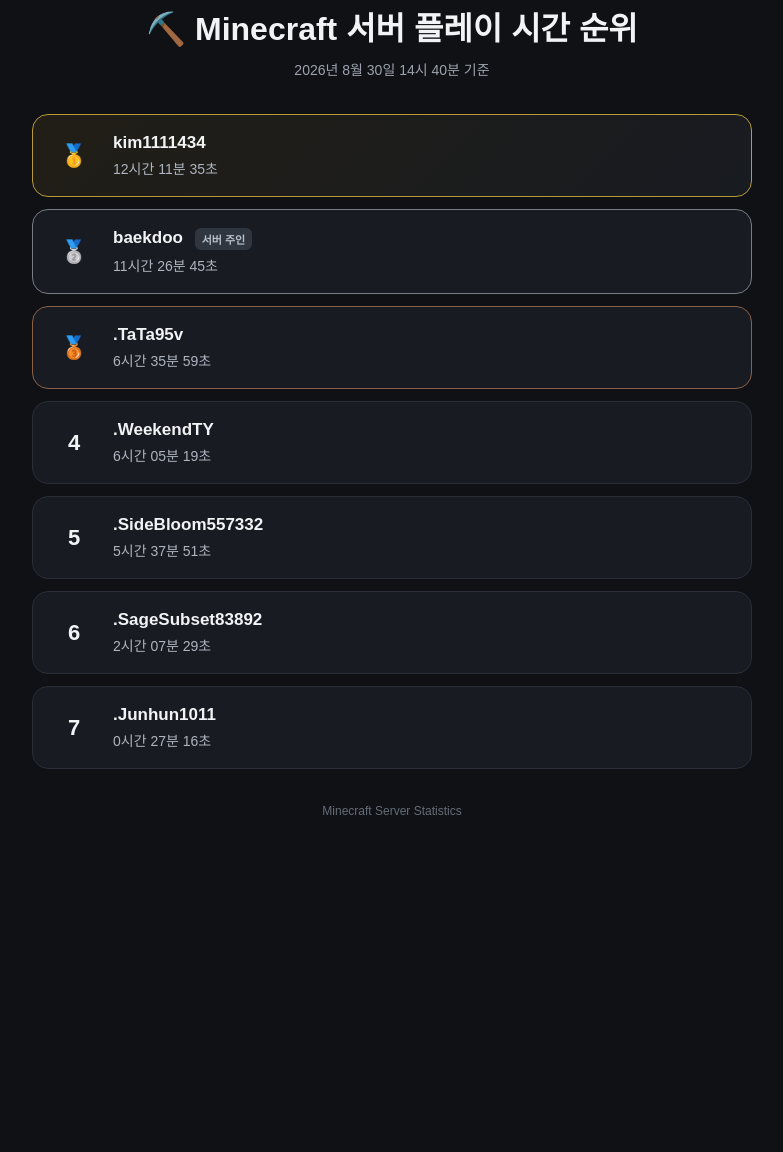
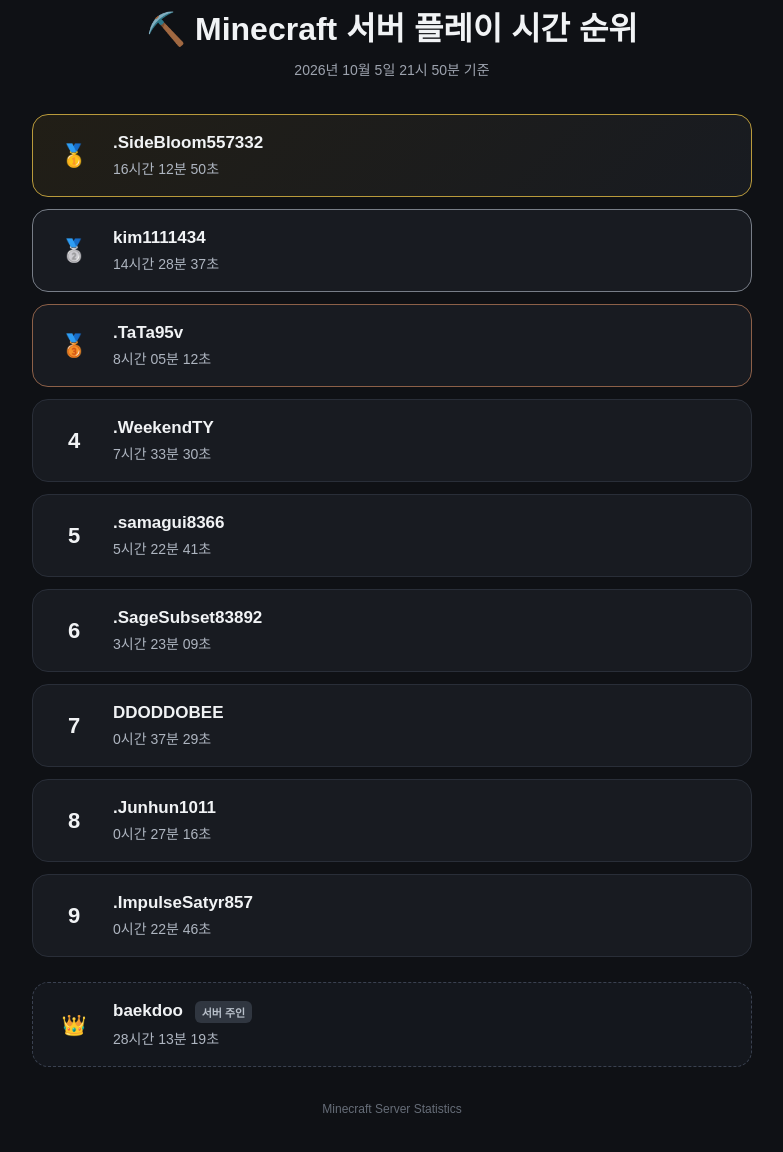
Before and after one commit to baekdoovm/baekdoovm.github.io, a plain HTML site: page main.html in a window 1280 px wide. Shown: the part 42-1194 px from the top of the page, without its empty margins (248-1031 px from the left). Before the commit the page ends 920 px from the top, so only its background shows below. Drawn offline with Linux system fonts and the light colour scheme.

Commit message:
Update main.html

```diff
--- a/main.html
+++ b/main.html
@@ -103,6 +103,21 @@
     border: 1px solid #8c6048;
 }
 
+.admin-card {
+    margin-top: 25px;
+    background: #14171d;
+    border: 1px dashed #3a4150;
+    border-radius: 16px;
+    padding: 18px 20px;
+    display: flex;
+    align-items: center;
+    gap: 18px;
+}
+
+.admin-card .number {
+    font-size: 20px;
+}
+
 .footer {
     text-align: center;
     margin-top: 35px;
@@ -119,7 +134,7 @@
         font-size: 25px;
     }
 
-    .rank {
+    .rank, .admin-card {
         padding: 16px;
         gap: 12px;
     }
@@ -133,65 +148,99 @@
 
     <div class="header">
         <h1>⛏️ Minecraft 서버 플레이 시간 순위</h1>
-        <p>2026년 8월 30일 14시 40분 기준</p>
+        <p>2026년 10월 5일 21시 50분 기준</p>
     </div>
 
+    <!-- 1위 -->
     <div class="rank first">
         <div class="number">🥇</div>
         <div class="info">
-            <div class="name">kim1111434</div>
-            <div class="time">12시간 11분 35초</div>
+            <div class="name">.SideBloom557332</div>
+            <div class="time">16시간 12분 50초</div>
         </div>
     </div>
 
+    <!-- 2위 -->
     <div class="rank second">
         <div class="number">🥈</div>
+        <div class="info">
+            <div class="name">kim1111434</div>
+            <div class="time">14시간 28분 37초</div>
+        </div>
+    </div>
+
+    <!-- 3위 -->
+    <div class="rank third">
+        <div class="number">🥉</div>
+        <div class="info">
+            <div class="name">.TaTa95v</div>
+            <div class="time">8시간 05분 12초</div>
+        </div>
+    </div>
+
+    <!-- 4위 -->
+    <div class="rank">
+        <div class="number">4</div>
+        <div class="info">
+            <div class="name">.WeekendTY</div>
+            <div class="time">7시간 33분 30초</div>
+        </div>
+    </div>
+
+    <!-- 5위 -->
+    <div class="rank">
+        <div class="number">5</div>
+        <div class="info">
+            <div class="name">.samagui8366</div>
+            <div class="time">5시간 22분 41초</div>
+        </div>
+    </div>
+
+    <!-- 6위 -->
+    <div class="rank">
+        <div class="number">6</div>
+        <div class="info">
+            <div class="name">.SageSubset83892</div>
+            <div class="time">3시간 23분 09초</div>
+        </div>
+    </div>
+
+    <!-- 7위 -->
+    <div class="rank">
+        <div class="number">7</div>
+        <div class="info">
+            <div class="name">DDODDOBEE</div>
+            <div class="time">0시간 37분 29초</div>
+        </div>
+    </div>
+
+    <!-- 8위 -->
+    <div class="rank">
+        <div class="number">8</div>
+        <div class="info">
+            <div class="name">.Junhun1011</div>
+            <div class="time">0시간 27분 16초</div>
+        </div>
+    </div>
+
+    <!-- 9위 -->
+    <div class="rank">
+        <div class="number">9</div>
+        <div class="info">
+            <div class="name">.ImpulseSatyr857</div>
+            <div class="time">0시간 22분 46초</div>
+        </div>
+    </div>
+
+    <!-- 관리자 (baekdoo) -->
+    <div class="admin-card">
+        <div class="number">👑</div>
         <div class="info">
             <div class="name">
                 baekdoo
                 <span class="owner">서버 주인</span>
             </div>
-            <div class="time">11시간 26분 45초</div>
-        </div>
-    </div>
-
-    <div class="rank third">
-        <div class="number">🥉</div>
-        <div class="info">
-            <div class="name">.TaTa95v</div>
-            <div class="time">6시간 35분 59초</div>
-        </div>
-    </div>
-
-    <div class="rank">
-        <div class="number">4</div>
-        <div class="info">
-            <div class="name">.WeekendTY</div>
-            <div class="time">6시간 05분 19초</div>
-        </div>
-    </div>
-
-    <div class="rank">
-        <div class="number">5</div>
-        <div class="info">
-            <div class="name">.SideBloom557332</div>
-            <div class="time">5시간 37분 51초</div>
-        </div>
-    </div>
-
-    <div class="rank">
-        <div class="number">6</div>
-        <div class="info">
-            <div class="name">.SageSubset83892</div>
-            <div class="time">2시간 07분 29초</div>
-        </div>
-    </div>
-
-    <div class="rank">
-        <div class="number">7</div>
-        <div class="info">
-            <div class="name">.Junhun1011</div>
-            <div class="time">0시간 27분 16초</div>
+            <div class="time">28시간 13분 19초</div>
         </div>
     </div>
 
```
